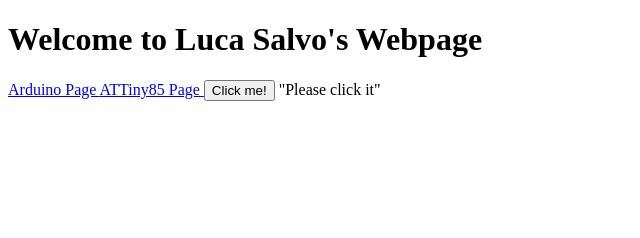
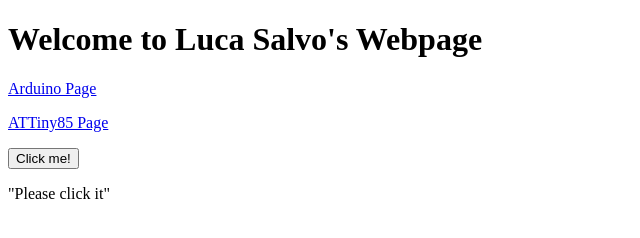
Before and after one commit to lucarox299/lucarox299.github.io, a plain HTML site: page index.html in a window 1280 px wide. Shown: the whole page, without its empty margins (0-640 px from the left). Drawn offline with Linux system fonts and the light colour scheme.

Commit message:
even more

```diff
--- a/index.html
+++ b/index.html
@@ -5,15 +5,16 @@
 <h1>Welcome to Luca Salvo's Webpage</h1>
 
 <a href="\ArduinoPage\index.html"> Arduino Page </a>
+<p></p>
 <a href="\ATTiny85Page\index.html"> ATTiny85 Page </a>
+<p></p>
 
-
-<button type="button" name="but" onclick="myFunction()"> Click me! </button>
-<text name="tb_clicked"> "Please click it" <text>
+<button type="button" id="but" onclick="myFunction();"> Click me! </button>
+<p id='tb_clicked'> "Please click it" </p>
 
 <script>
 	function myFunction(){
-		document.getElementById("tb_clicked").innerHTML = "You have clicked the button";
+		document.getElementById('tb_clicked').innerHTML = "You have clicked the button";
 	}
 </script>
 
```
